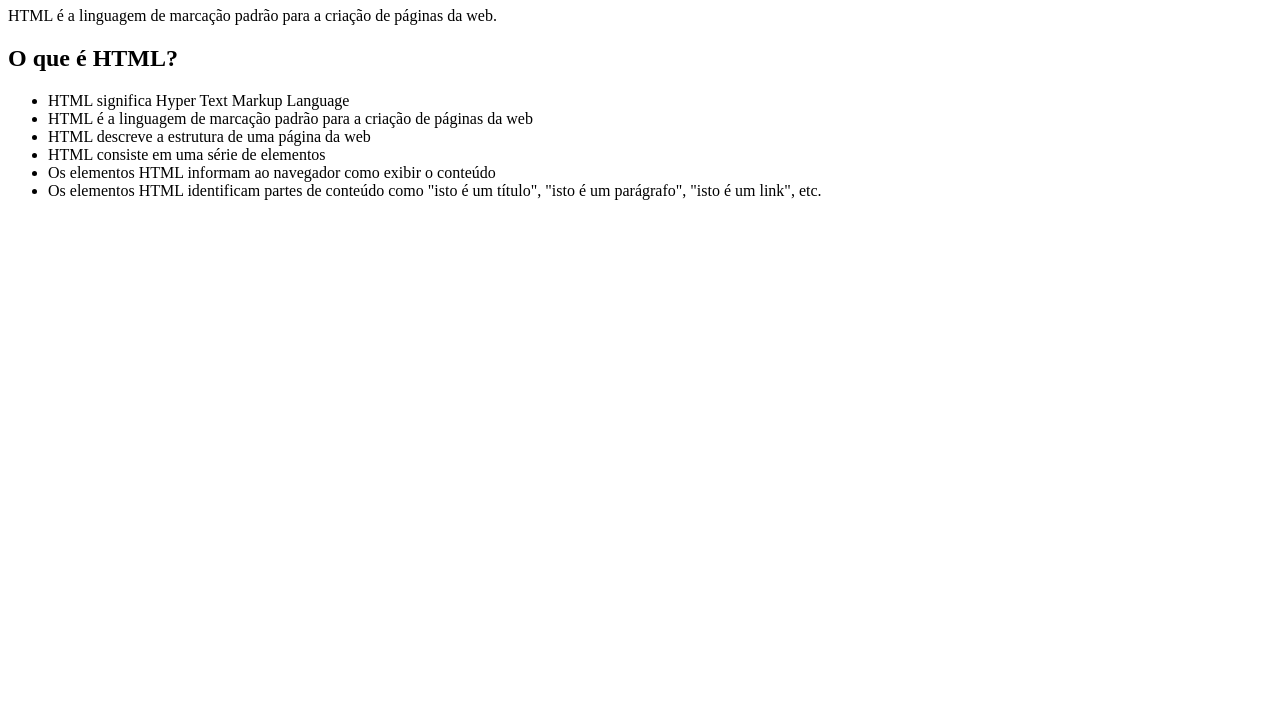
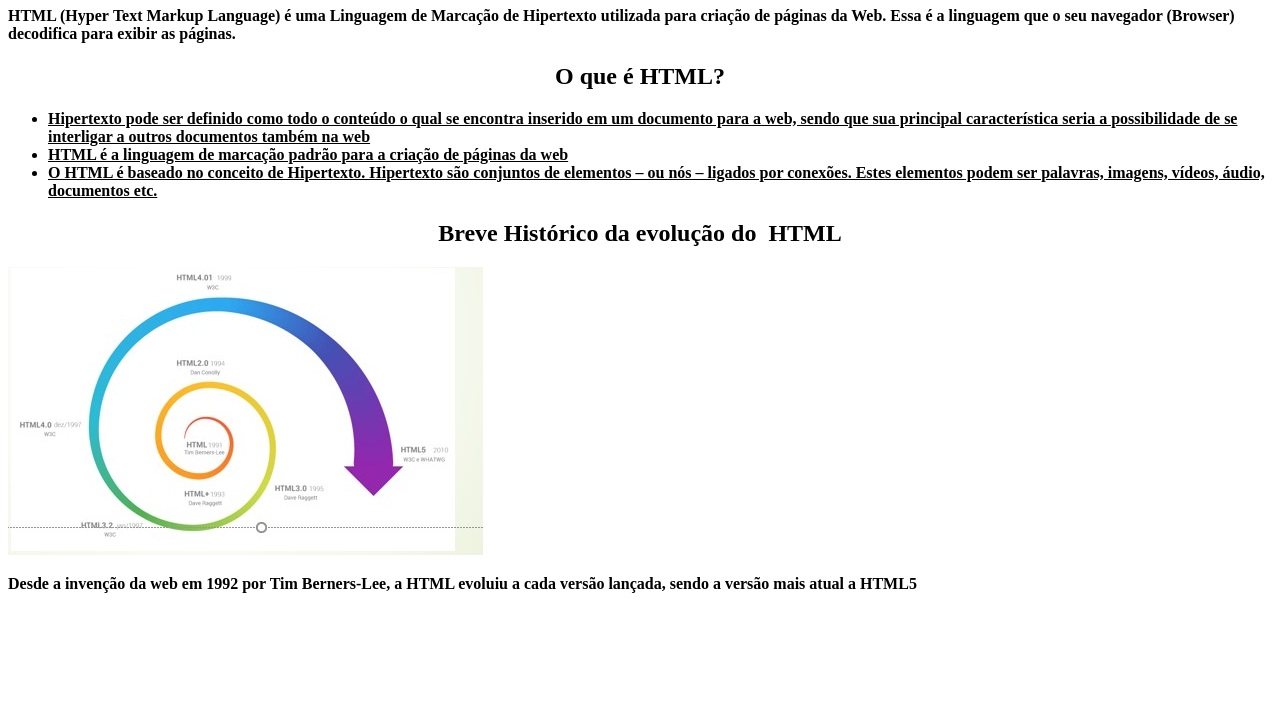
Before and after one commit to projetos-Gabryel/Aulas-De-iw, a plain HTML site: page index.html in a window 1280 px wide. Shown: the part 73-800 px from the top of the page. Drawn offline with Linux system fonts and the light colour scheme.

Commit message:
Add files via upload
até o % video

```diff
--- /dev/null
+++ b/css/style.css
@@ -0,0 +1,32 @@
+<!doctipe html>
+<html>
+
+body{
+	background-color:#191970;
+	}
+
+
+h1,h2{
+    text-align: center;
+ 	color: #000000;
+ 	font-weight:bolder;
+ }
+p{
+    color:#000000;
+ 	font-weight:bolder;
+    font-size:bolder;
+
+ }
+
+ul li{
+      text-decoration: underline;
+      color:#000000 ;
+      font-weight: bolder;
+
+  }
+
+figure{
+
+      text-align: center;
+      border: 20px dashed #EE82EE;
+     }
--- a/index.html
+++ b/index.html
@@ -4,24 +4,34 @@
 	<meta charset="utf-8">
 	<meta name="viewport" content="width=device-width,initial-scale=1.0">
 	<title>Primeiro site html</title>
+	<link rel="stylesheet" type="text/css" href="css/style.css">
 </head>
 <body>
 	<h1>Introdução ao HTML</h1>
-	   <p>HTML é a linguagem de marcação padrão para a criação de páginas da web.</p>
+	   <p>HTML (Hyper Text Markup Language) é uma Linguagem de Marcação de Hipertexto utilizada para criação de páginas da Web. Essa é a linguagem que o seu navegador (Browser) decodifica para exibir as páginas.</p>
+
     <h2>O que é HTML?</h2>
-     <ul>
-       <li>HTML significa Hyper Text Markup Language</li>
-       <li>HTML é a linguagem de marcação padrão para a criação de páginas da web</li>
-        <li>HTML descreve a estrutura de uma página da web</li>
-        <li>HTML consiste em uma série de elementos</li>
-        <li>Os elementos HTML informam ao navegador como exibir o conteúdo</li>
-        <li>Os elementos HTML identificam partes de conteúdo como "isto é um título", "isto é um parágrafo", "isto é um link", etc.</li>
-     </ul>
+      <ul>
+          <li>Hipertexto pode ser definido como todo o conteúdo o qual se encontra inserido em um documento para a web, sendo que sua principal característica seria a possibilidade de se interligar a outros documentos também na web</li>
+          <li>HTML é a linguagem de marcação padrão para a criação de páginas da web</li>
+          <li>O HTML é baseado no conceito de Hipertexto. Hipertexto são conjuntos de elementos – ou nós – ligados por conexões. Estes elementos podem ser palavras, imagens, vídeos, áudio, documentos etc.
+           </li>
+         </ul>
 
 
 
 
 
 
+         <h2>Breve Histórico da evolução do  HTML</h2>
+           <img src="img/his.jpg" alt="Historia da evolução do html">
+
+
+
+          <p>Desde a invenção da web em 1992 por Tim Berners-Lee, a HTML evoluiu a cada versão lançada, sendo a versão mais atual a HTML5</p>
+
+
+
+
 </body>
 </html>
```
Also changed, not shown: img/his.jpg (added).
